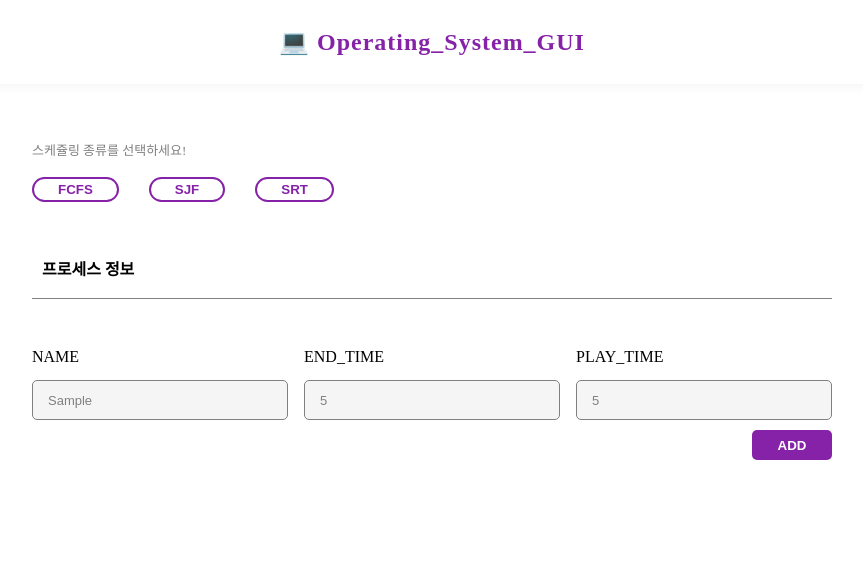
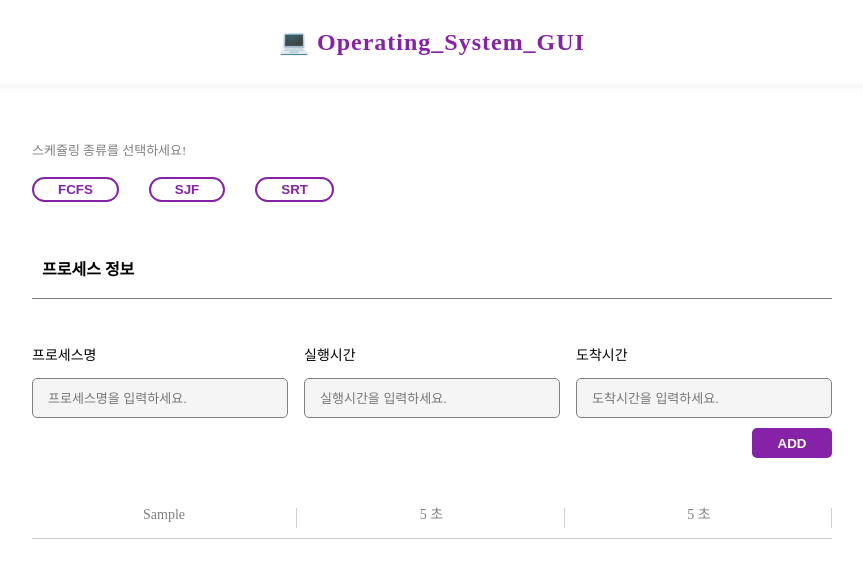
Before and after one commit to jidole02/OPERATING_SYSTEM_ALGORITHM_GUI, a React (Create React App) app: page / in a window 1280 px wide. Both pictures are taken after typing "Sample", "5", "5" into the empty fields and a click on the button "ADD". Shown: the top 578 px of the page, without its empty margins (208-1071 px from the left). Built offline with nearby package versions, Linux system fonts and the light colour scheme.

Commit message:
[ADD] : PROCESS LIST

```diff
--- a/src/components/addProcess/manageProcess.tsx
+++ b/src/components/addProcess/manageProcess.tsx
@@ -1,28 +1,74 @@
 import { useState } from "react";
 import { ProcessData } from "../interface";
+import ProcessList from "./processList";
 import * as s from "./styles";
 
 export default function ManageProcess() {
-    const [data,setData] = useState<ProcessData>({
-        pname : '',
-        ptime : 0,
-        endTime : 0,
-    })
+  const [data, setData] = useState<ProcessData>({
+    pname: "",
+    ptime: "",
+    endTime: "",
+  });
+  const { pname, ptime, endTime } = data;
+  const handleData = (e: any): void => {
+    const { name, value } = e.target;
+    if (name !== "pname" && value < 1) {
+        e.target.value = ""
+        return;
+    }
+    setData({
+      ...data,
+      [name]: value,
+    });
+  };
+  const [arr, setArr] = useState<ProcessData[]>([]);
+  const addProcess = (): void => {
+    if ((pname !== "" && ptime !== 0 ) && endTime !== 0) {
+        if(ptime !== "" || endTime !== "") {
+            setArr((oldArr) => [...oldArr, data]);
+            setData({
+                pname:"",
+                ptime:"",
+                endTime:""
+            })
+            return;
+        }
+    }
+    alert("정보를 모두 입력해주세요!");
+  };
   return (
     <>
       <s.FlexContainer>
-        <s.ColumnTitle>NAME</s.ColumnTitle>
-        <s.ColumnTitle>END_TIME</s.ColumnTitle>
-        <s.ColumnTitle>PLAY_TIME</s.ColumnTitle>
+        <s.ColumnTitle>프로세스명</s.ColumnTitle>
+        <s.ColumnTitle>실행시간</s.ColumnTitle>
+        <s.ColumnTitle>도착시간</s.ColumnTitle>
       </s.FlexContainer>
       <s.FlexContainer>
-        <s.ProcessInput placeholder="프로세스명을 입력하세요." name="pname"/>
-        <s.ProcessInput placeholder="실행시간을 입력하세요." name="ptime" type="number" />
-        <s.ProcessInput placeholder="도착시간을 입력하세요." name="endTime"type="number" />
+        <s.ProcessInput
+          placeholder="프로세스명을 입력하세요."
+          name="pname"
+          onChange={handleData}
+          value={data.pname}
+        />
+        <s.ProcessInput
+          placeholder="실행시간을 입력하세요."
+          name="ptime"
+          type="number"
+          onChange={handleData}
+          value={data.ptime}
+        />
+        <s.ProcessInput
+          placeholder="도착시간을 입력하세요."
+          name="endTime"
+          type="number"
+          onChange={handleData}
+          value={data.endTime}
+        />
       </s.FlexContainer>
       <s.FlexContainer style={{ justifyContent: "flex-end" }}>
-        <s.SubmitBtn>ADD</s.SubmitBtn>
+        <s.SubmitBtn onClick={addProcess}>ADD</s.SubmitBtn>
       </s.FlexContainer>
+      <ProcessList arr={arr} />
     </>
   );
 }
--- /dev/null
+++ b/src/components/addProcess/processList.tsx
@@ -0,0 +1,19 @@
+import { useEffect } from 'react'
+import { ProcessData } from '../interface'
+import * as s from './styles'
+
+export default function ProcessList({arr} : any) {
+    return(
+        <>
+        {arr.map((e : ProcessData,index : number)=>{
+            return(
+                <s.List key={index}>
+                <s.ListContents>{e.pname}</s.ListContents>
+                <s.ListContents>{e.ptime} 초</s.ListContents>
+                <s.ListContents>{e.endTime} 초</s.ListContents>
+            </s.List>
+            )
+        })}
+        </>
+    )
+}
--- a/src/components/addProcess/styles.tsx
+++ b/src/components/addProcess/styles.tsx
@@ -1,5 +1,5 @@
 import styled from "styled-components";
-import { MAIN_COLOR, PRIMARY_WIDTH } from "../../style";
+import { BORDER_COLOR, MAIN_COLOR, PRIMARY_WIDTH } from "../../style";
 
 export const AllWrapper = styled.div`
   width: ${PRIMARY_WIDTH};
@@ -49,6 +49,7 @@ justify-content:space-between;
 export const ColumnTitle = styled.span`
 width:32%;
 margin-top:50px;
+font-size:14px;
 `
 
 export const ProcessInput = styled.input`
@@ -76,7 +77,25 @@ border:none;
 border-radius:5px;
 margin-top:10px;
 font-weight:bold;
+margin-bottom:40px;
 :hover{
   opacity:0.8;
 }
 `
+
+export const List = styled.div`
+width:100%;
+border-bottom:1px solid ${BORDER_COLOR};
+padding: 10px 0;
+display:flex;
+justify-content:space-between;
+`
+
+export const ListContents = styled.div`
+border-right:1px solid ${BORDER_COLOR};
+width:33%;
+text-align:center;
+height:20px;
+color:gray;
+font-size:14px;
+`
--- a/src/components/interface.tsx
+++ b/src/components/interface.tsx
@@ -4,6 +4,6 @@ export interface InforChapterParams{
 
 export interface ProcessData{
     pname : string;
-    ptime : number;
-    endTime : number;
+    ptime : number | "";
+    endTime : number | "";
 }
--- a/src/style/index.tsx
+++ b/src/style/index.tsx
@@ -1,2 +1,3 @@
 export const MAIN_COLOR = '#8522A8';
 export const PRIMARY_WIDTH = '800px';
+export const BORDER_COLOR  = '#CFCFCF';
```
